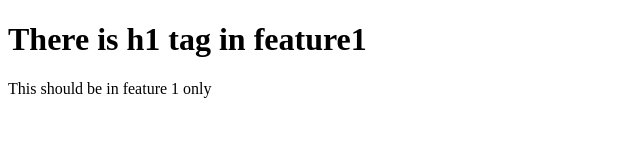
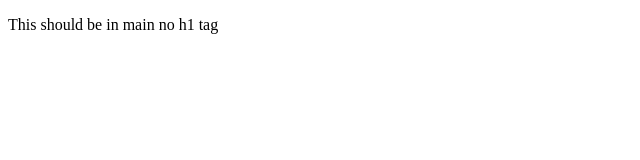
Before and after one commit to ansarimehran24/local-project-repo, a plain HTML site: page index.html in a window 1280 px wide. Shown: the whole page, without its empty margins (0-640 px from the left). Drawn offline with Linux system fonts and the light colour scheme.

Commit message:
Revert "Added one h1 tag in f"

```diff
--- a/index.html
+++ b/index.html
@@ -6,7 +6,6 @@
     <title>Document</title>
 </head>
 <body>
-    <h1>There is h1 tag in feature1</h1>
-    <p>This should be in feature 1 only</p>
+    <p>This should be in main no h1 tag</p>
 </body>
 </html>
```
